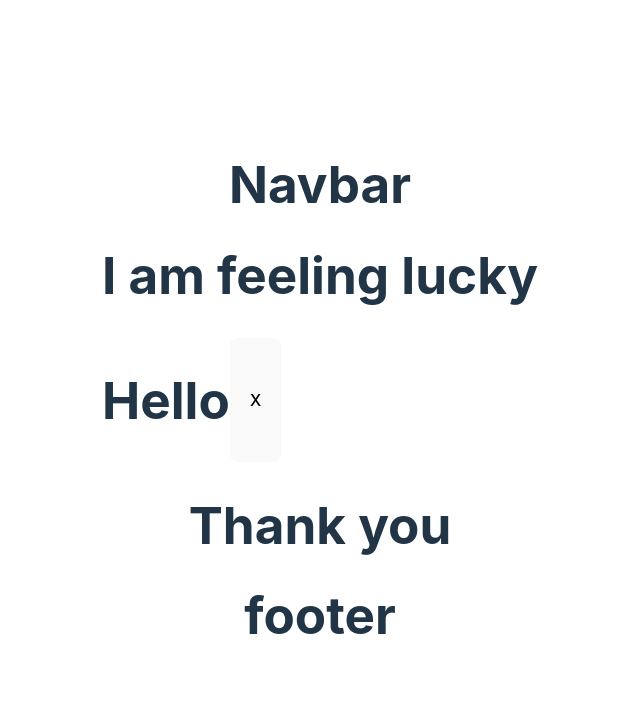
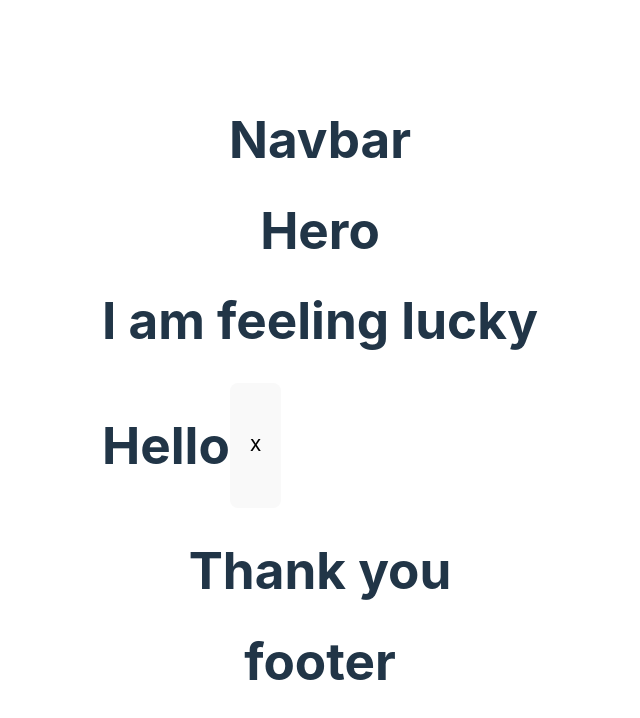
Before and after one commit to dhunganabibek/react-jsx-demo, a React (Vite) app: page / in a window 1280 px wide. Shown: the top 718 px of the page, without its empty margins (320-960 px from the left). Built offline with nearby package versions, Linux system fonts and the light colour scheme.

Commit message:
hero section added

```diff
--- a/src/App.jsx
+++ b/src/App.jsx
@@ -7,6 +7,7 @@ function App() {
   return (
     <>
       <h1>Navbar</h1>
+      <h1>Hero</h1>
       <h1> I am feeling lucky</h1>
       <div style={{ display: "flex" }}>
         {isOpen && <h1>Hello</h1>}
```
